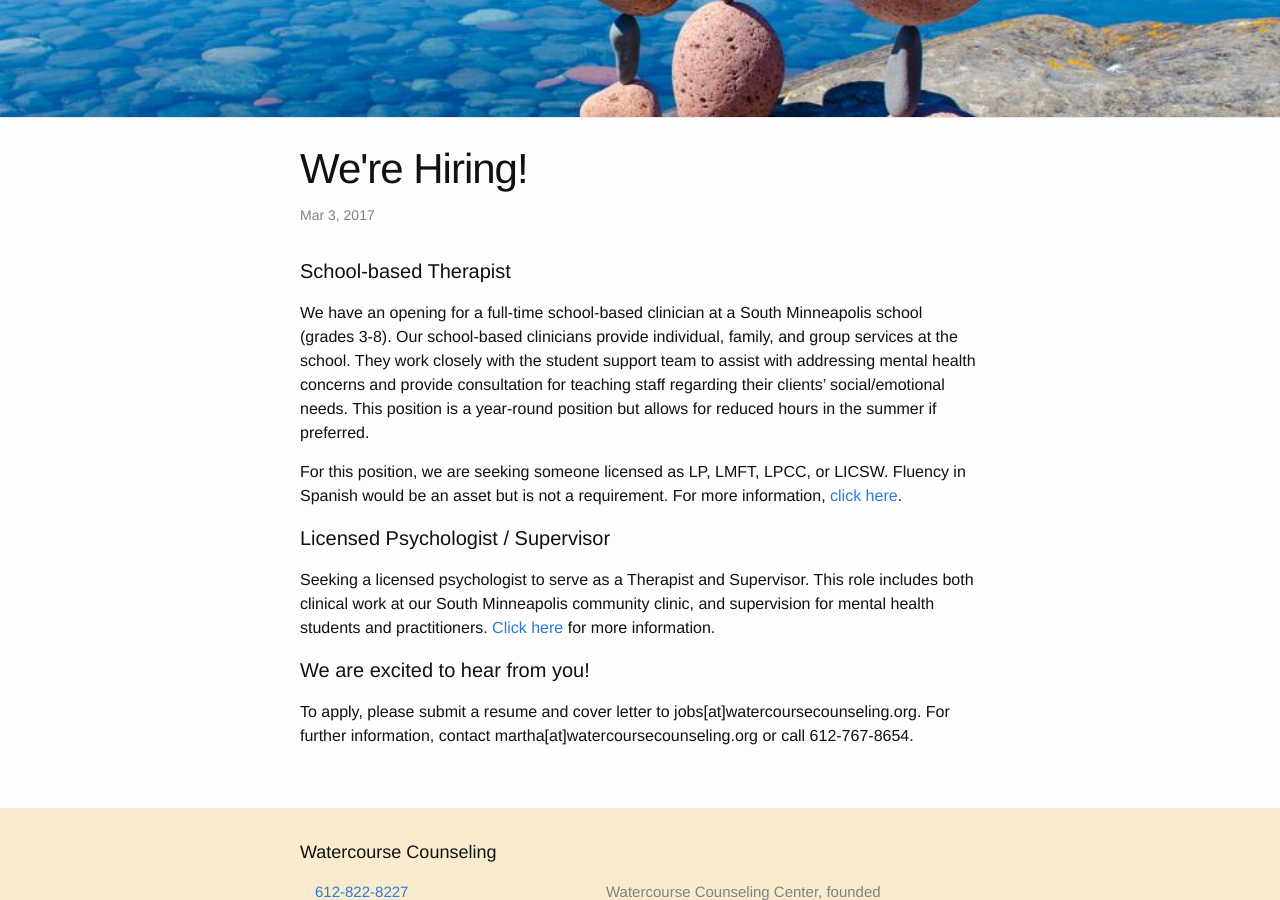
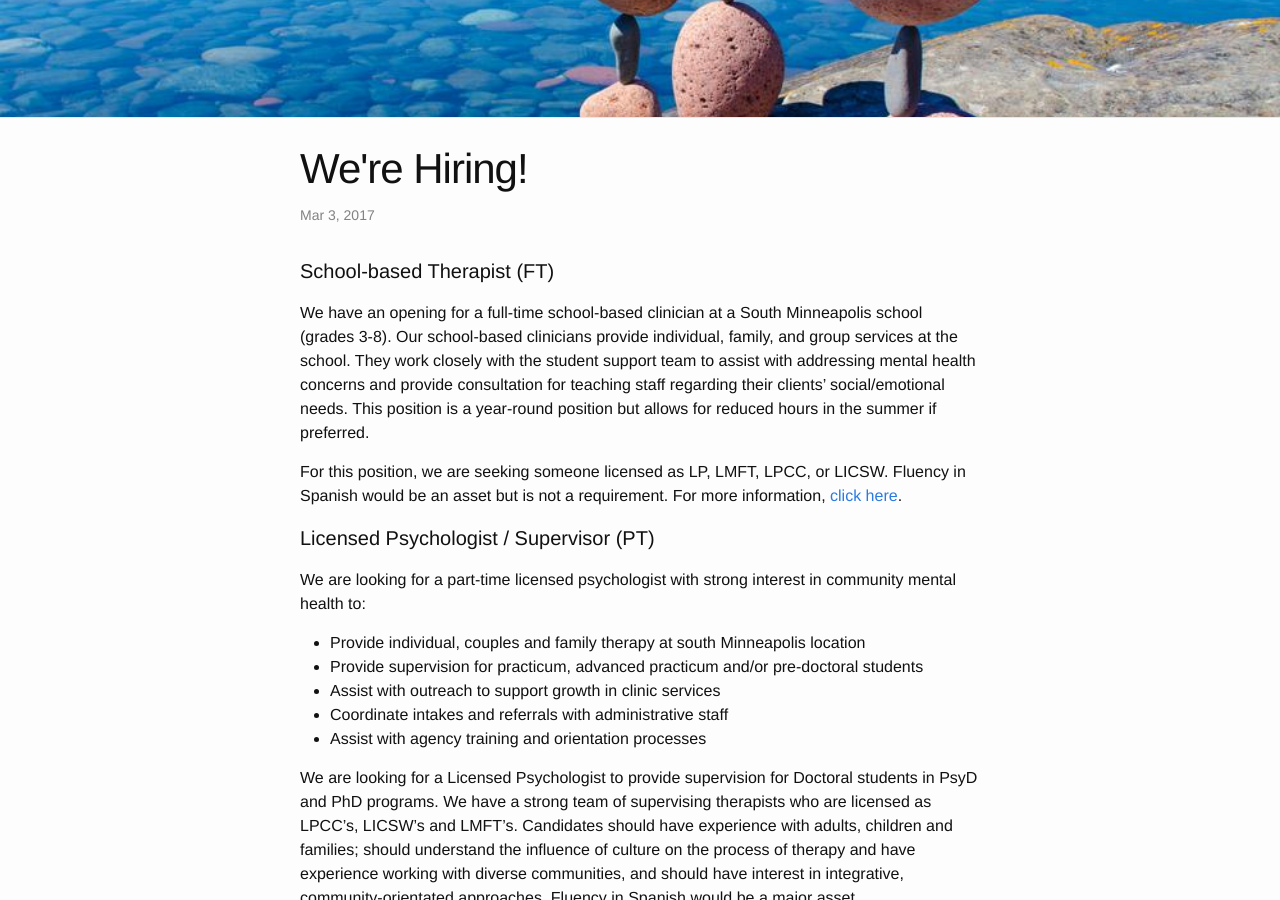
Before and after one commit to watercourse-cc/watercourse, a Jekyll site: the page built from _posts/2017-03-03-Hiring.md, in a window 1280 px wide and 900 px high, scrolled down 575 px. Built offline with Jekyll 4.4.1, drawn with Linux system fonts in a browser that asks for light colours; some of the changed text lies outside the part shown.

Commit message:
Update 2017-03-03-Hiring.md

```diff
--- a/_posts/2017-03-03-Hiring.md
+++ b/_posts/2017-03-03-Hiring.md
@@ -3,15 +3,23 @@ layout: post
 title: We're Hiring!
 ---
 
-#### School-based Therapist
+#### School-based Therapist (FT)
 
 We have an opening for a full-time school-based clinician at a South Minneapolis school (grades 3-8). Our school-based clinicians provide individual, family, and group services at the school. They work closely with the student support team to assist with addressing mental health concerns and provide consultation for teaching staff regarding their clients' social/emotional needs. This position is a year-round position but allows for reduced hours in the summer if preferred.
 
 For this position, we are seeking someone licensed as LP, LMFT, LPCC, or LICSW. Fluency in Spanish would be an asset but is not a requirement. For more information, [click here](http://www.minnesotanonprofits.org/job-details?id=130404).
 
-#### Licensed Psychologist / Supervisor
+#### Licensed Psychologist / Supervisor (PT)
 
-Seeking a licensed psychologist to serve as a Therapist and Supervisor. This role includes both clinical work at our South Minneapolis community clinic, and supervision for mental health students and practitioners. [Click here](http://www.minnesotanonprofits.org/job-details?id=130409) for more information.
+We are looking for a part-time licensed psychologist with strong interest in community mental health to:
+* Provide individual, couples and family therapy at south Minneapolis location
+* Provide supervision for practicum, advanced practicum and/or pre-doctoral students
+* Assist with outreach to support growth in clinic services
+* Coordinate intakes and referrals with administrative staff
+* Assist with agency training and orientation processes
+
+We are looking for a Licensed Psychologist to provide supervision for Doctoral students in PsyD and PhD programs.  We have a strong team of supervising therapists who are licensed as LPCC's, LICSW's and LMFT's. Candidates should have experience with adults, children and families; should understand the influence of culture on the process of therapy and have experience working with diverse communities, and should have interest in integrative, community-orientated approaches. Fluency in Spanish would be a major asset.
+[Click here](http://www.minnesotanonprofits.org/job-details?id=130409) for more information.
 
 #### We are excited to hear from you!
 
```
